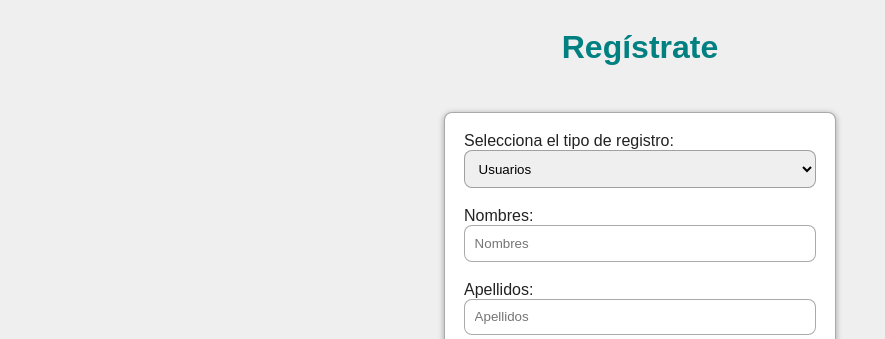
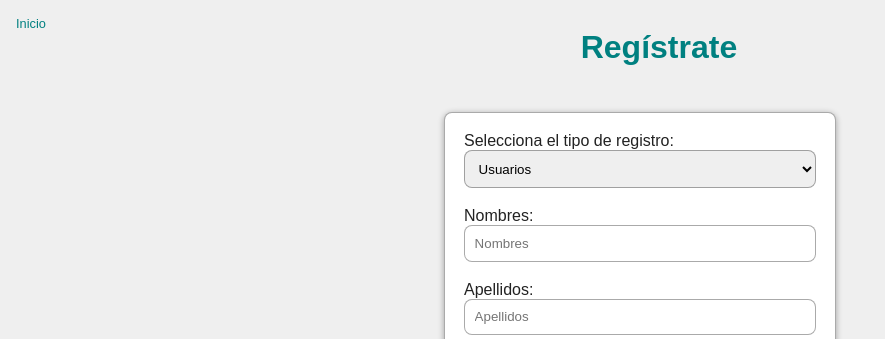
Before and after one commit to juaneshacktupapa/UniProyectos, a PHP site: page /registro.php in a window 1280 px wide. Shown: the top 339 px of the page, without its empty margins (0-885 px from the left). Run offline with PHP 8.4, Linux system fonts and the light colour scheme.

Commit message:
Se realizan modificaciones de espaciado en el nav de inicio, se agrega link hacia pagina incio en login y registro, pendiente validar form con imagen o tres columnas de articulos

```diff
--- a/css/form.css
+++ b/css/form.css
@@ -20,6 +20,11 @@ header {
     text-align: center;
     padding: 0.5rem;
 }
+header a {
+    margin-top: 0.5rem;
+    margin-left: 0.5rem;
+    float: left;
+}
 #hnproyecto {
     background-color: var(--segundo);
     color: var(--tercero);
@@ -29,6 +34,7 @@ header {
 }
 header h1 {
     font-size: 2rem;
+    display: inline-block;
 }
 .menu {
     width: 100% !important;
--- a/css/style.css
+++ b/css/style.css
@@ -127,11 +127,11 @@ footer a:hover {
 }
 .menu li {
     display: inline-block;
-    padding: 0 0.2rem;
+    padding: 0;
 }
 .menu li a {
     display: inline-block;
-    padding: 0.2rem 3rem;
+    padding: 0.2rem 2rem;
     color: var(--blanco);
     text-decoration: none;
 }
--- a/login_html.php
+++ b/login_html.php
@@ -1,4 +1,5 @@
 <header>
+    <a href="index.php" id="linkIndex">Inicio</a>
     <h1>Iniciar sesión</h1>
 </header>
 <main>
--- a/registro_html.php
+++ b/registro_html.php
@@ -1,4 +1,5 @@
 <header>
+    <a href="index.php" id="linkIndex">Inicio</a>
     <h1>Regístrate</h1>
 </header>
 <main>
```
